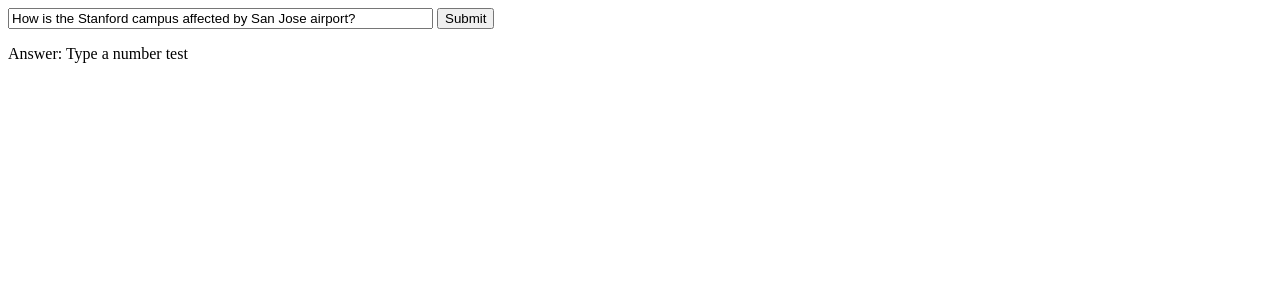
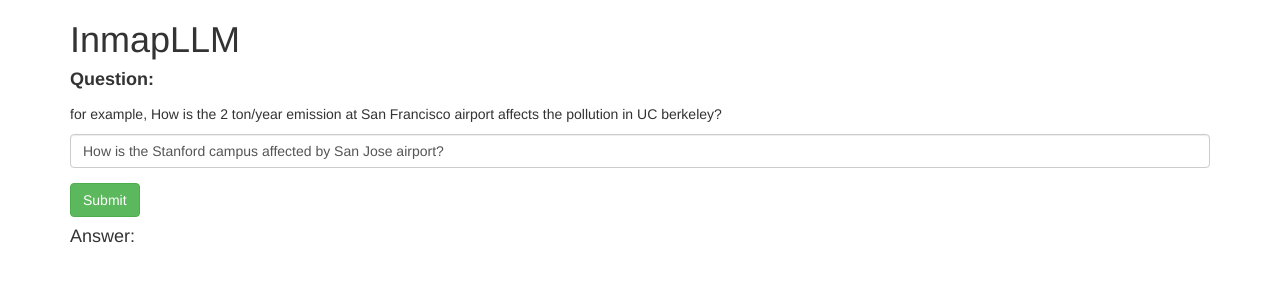
Before and after one commit to yuzhou-wang/InMAP-GoogleCloud, a FastAPI app: page /interaction in a window 1280 px wide. Shown: the top 300 px of the page. Run offline with FastAPI, Linux system fonts and the light colour scheme; parts of the project's set-up code (start-up, migrations or seed data) failed here and were passed over; some libraries are stand-ins or nearby versions.

Commit message:
change interaction html to bootstrap frame

```diff
--- a/white_belt/app.py
+++ b/white_belt/app.py
@@ -61,7 +61,7 @@
 
 @app.get('/interaction')
 def interaction_llm_post(request: Request):
-    result = 'Type a number test'
+    result = ''
     question = 'How is the Stanford campus affected by San Jose airport?'
     print("open successfully")
     return templates.TemplateResponse('interaction.html', context={'request': request, 'result': result, 'question': question})
--- a/white_belt/templates/interaction.html
+++ b/white_belt/templates/interaction.html
@@ -1,17 +1,31 @@
 <!DOCTYPE html>
 <html lang="en">
+
 <head>
-    <meta charset="UTF-8">
-    <title>Sample Form</title>
+    <title>Interaction</title>
+    <meta charset="utf-8">
+    <meta name="viewport" content="width=device-width, initial-scale=1">
+    <link rel="stylesheet" href="https://maxcdn.bootstrapcdn.com/bootstrap/3.4.1/css/bootstrap.min.css">
+    <script src="https://ajax.googleapis.com/ajax/libs/jquery/3.7.1/jquery.min.js"></script>
+    <script src="https://maxcdn.bootstrapcdn.com/bootstrap/3.4.1/js/bootstrap.min.js"></script>
 </head>
+
 <body>
-<form method="post">
-    <input type="text" id = "question" name="question" value="{{ question }}" size="50"/>
-    <!-- <input type="checkbox" id="multiply_by_2" name="multiply_by_2" value="True"> -->
-    <!-- <label for="multiply_by_2">Multiply by 2&nbsp;</label> -->
-    <input type="submit">
-    <!-- <input type="submit" name="action" value="download"> -->
-</form>
-<p>Answer: {{ result }}</p>
+    <div class="container">
+        <h1>InmapLLM</h1>
+        <form method="post">
+            <div class="form-group">
+                <h4><label for="fname">Question:</label> </h4>
+                <p>for example, How is the 2 ton/year emission at San Francisco airport affects the pollution in UC berkeley?</p>
+                <input type="text" class="form-control" id="question" value="{{ question }}" name="question">
+            </div>
+            <button type="submit" value="Submit" class="btn btn-success">Submit</button>
+        </form>
+    </div>
+    <div class="container">
+        <h4>Answer: </h4>
+        <p>{{ result }}</p>
+    </div>
 </body>
+
 </html>
```
